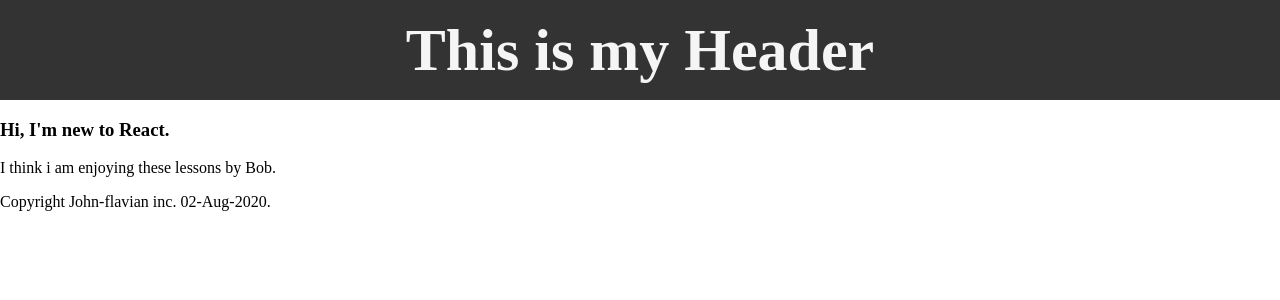
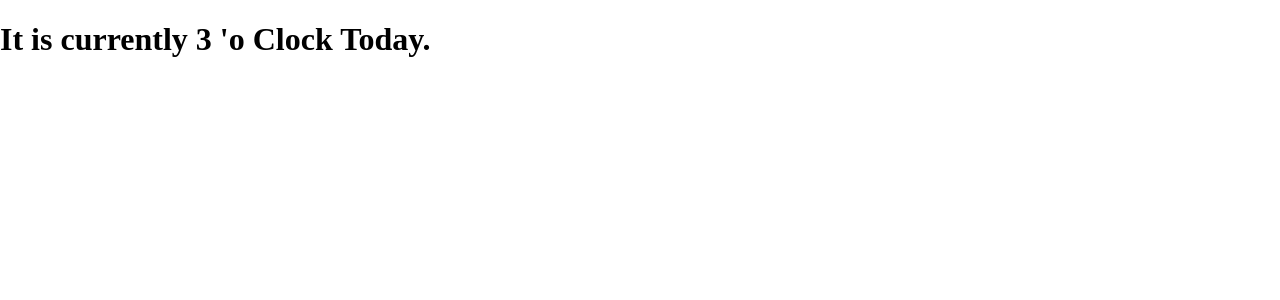
Before and after one commit to John-Flavian/Bob-react-lessons, a React (Create React App) app: page / in a window 1280 px wide. Shown: the top 300 px of the page. Built offline with nearby package versions, Linux system fonts and the light colour scheme.

Commit message:
Displayed time of the day

```diff
--- a/src/App.js
+++ b/src/App.js
@@ -1,16 +1,13 @@
 import React from 'react';
 import './App.css';
-import Navbar from './Components/Navbar';
-import MainContent from './Components/MainContent';
-import Footer from './Components/Footer';
+
 
 function App() {
+const date = new Date();
+
   return (
     <div>
-     <Navbar />
-     <MainContent />
-     <Footer />
-
+     <h1>It is currently {date.getHours() % 12} 'o Clock Today. </h1>
     </div>
   )
 }
--- a/src/index.js
+++ b/src/index.js
@@ -16,6 +16,10 @@ ReactDOM.render(
   <App />, document.getElementById('root')
 );
 
+/*
+removed ReactStrictMode tag, i don't know it's function.
+Removed serviceworker too, i don't know it's function.
+*/
 
 // If you want your app to work offline and load faster, you can change
 // unregister() to register() below. Note this comes with some pitfalls.
```
